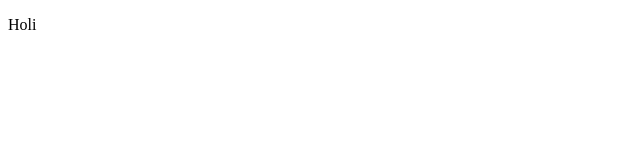
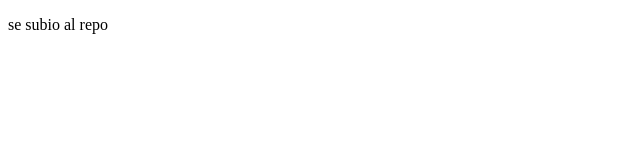
Before and after one commit to Paul-Cam/cursoPrework, a plain HTML site: page index.html in a window 1280 px wide. Shown: the full height of the page, 0-640 px from the left. Drawn offline with Linux system fonts and the light colour scheme.

Commit message:
commit 2

```diff
--- a/index.html
+++ b/index.html
@@ -7,6 +7,6 @@
     <title>Linux hello world</title>
 </head>
 <body>
-    <p>Holi</p>
+    <p>se subio al repo</p>
 </body>
 </html>
```
